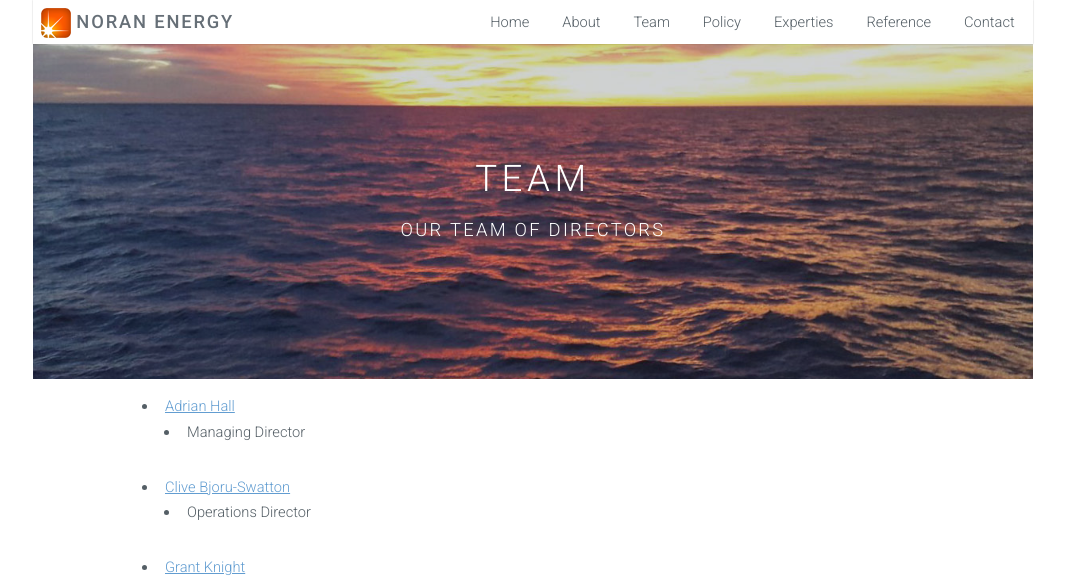
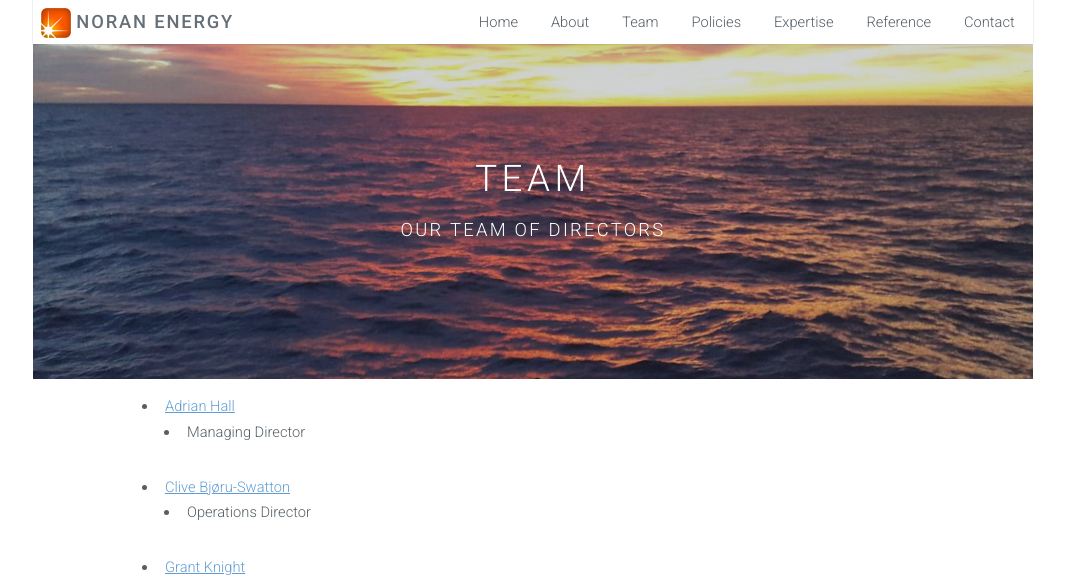
Before and after one commit to noranenergy/noranenergy.github.io, a Jekyll site: the page built from team/index.md, in a window 1280 px wide and 1338 px high. Shown: the top 582 px of the window, without its empty margins (107-1172 px from the left). Built offline with Jekyll 4.4.1, drawn with Linux system fonts in a browser that asks for light colours.

Commit message:
Applied requested changes

```diff
--- a/_includes/header.html
+++ b/_includes/header.html
@@ -7,8 +7,8 @@
             <li><a href="{{ site.baseurl }}/">Home</a></li>
             <li><a href="{{ site.baseurl }}/about">About</a></li>
             <li><a href="{{ site.baseurl }}/team">Team</a></li>
-            <li><a href="{{ site.baseurl }}/policy">Policy</a></li>
-            <li><a href="{{ site.baseurl }}/experties">Experties</a></li>
+            <li><a href="{{ site.baseurl }}/policies">Policies</a></li>
+            <li><a href="{{ site.baseurl }}/experties">Expertise</a></li>
             <li><a href="{{ site.baseurl }}/reference.html">Reference</a></li>
             <li><a href="{{ site.baseurl }}/contact.html">Contact</a></li>
         </ul>
--- a/team/index.md
+++ b/team/index.md
@@ -8,7 +8,7 @@ subtitle: Our team of directors
 
 - [Adrian Hall](adrian.html)
     - Managing Director
-- [Clive Bjoru-Swatton](clive.html)
+- [Clive Bjøru-Swatton](clive.html)
     - Operations Director
 - [Grant Knight](grant.html)
     - Business Development Director
```
Also changed, not shown: policies/index.md (renamed from policy/index.md, +1 -1 lines), team/clive.md (+1 -1 lines), policies/corporate.md (renamed from policy/corporate.md), policies/ethics.md (renamed from policy/ethics.md), policies/hs_and_e.md (renamed from policy/hs_and_e.md), policies/human_rights.md (renamed from policy/human_rights.md), policies/investment.md (renamed from policy/investment.md), policies/risk.md (renamed from policy/risk.md), reference.md (line endings or trailing spaces).
